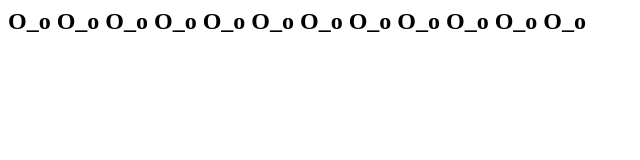
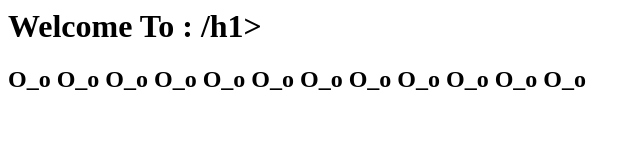
Before and after one commit to pseudonym-2669/pseudonym-2669.github.io, a plain HTML site: page index.html in a window 1280 px wide. Shown: the whole page, without its empty margins (0-640 px from the left). Drawn offline with Linux system fonts and the light colour scheme.

Commit message:
Update index.html

```diff
--- a/index.html
+++ b/index.html
@@ -1,4 +1,6 @@
-<title>Welcome To</title>
+<title>Welcome To O_o</title>
+
+<h1>Welcome To : /h1>
 
 <h2>
 O_o
```
